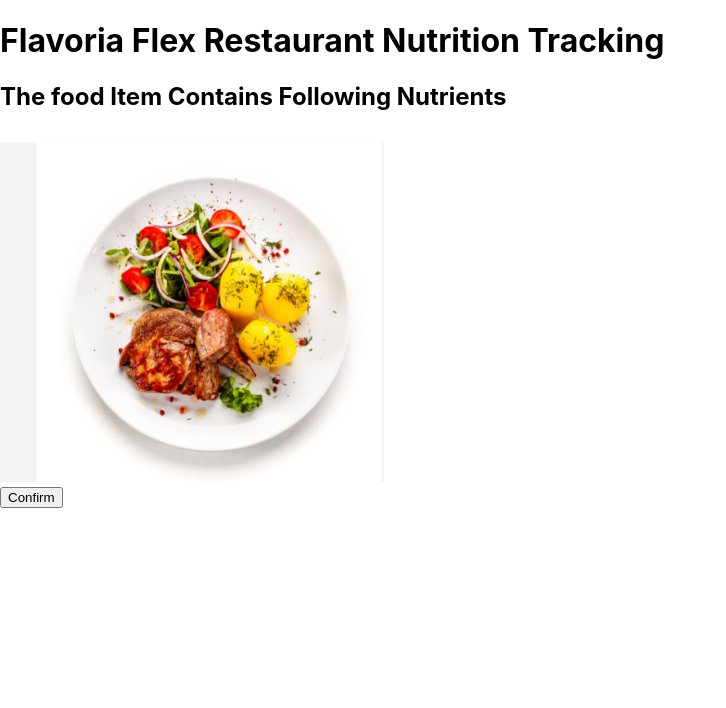
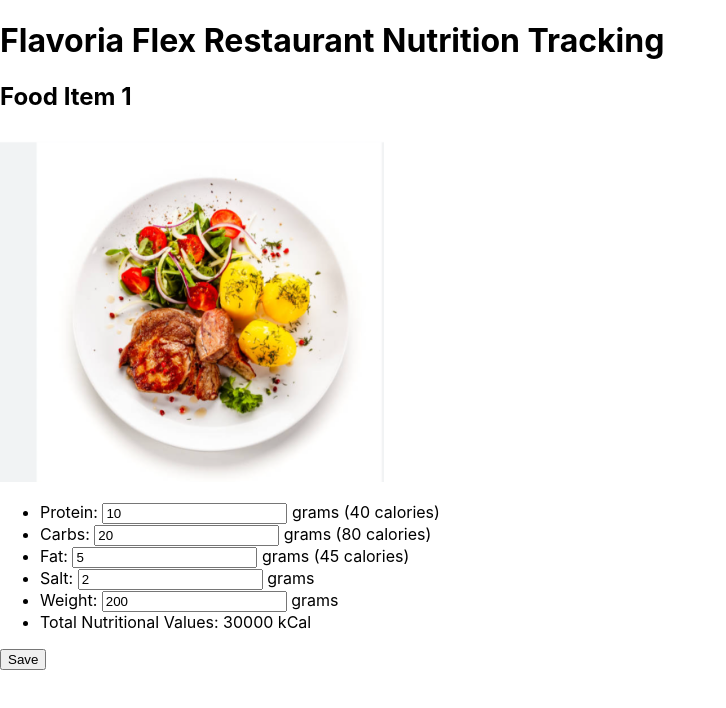
Before and after one commit to Shyamraja/healthy_Restaurant, a React (Create React App) app in the folder self-checkout-restaurant/: page / in a window 1280 px wide. Both pictures are taken after a click on the button "Edit". Shown: the top 708 px of the page, without its empty margins (0-726 px from the left). Built offline with nearby package versions, Linux system fonts and the light colour scheme.

Commit message:
function added for updating the food items and   contents

```diff
--- a/self-checkout-restaurant/src/App.js
+++ b/self-checkout-restaurant/src/App.js
@@ -1,12 +1,20 @@
-import React from 'react';
+// App.js
+import React, { useState } from 'react';
 import Home from './components/Home';
+import ConfirmationPage from './components/ConfirmationPage';
 
 const App = () => {
+  const [orderConfirmed, setOrderConfirmed] = useState(false);
+
+  const handleConfirmOrder = () => {
+    setOrderConfirmed(true);
+  };
+
   return (
     <div>
-      <Home />
+      {orderConfirmed ? <ConfirmationPage /> : <Home onConfirm={handleConfirmOrder} />}
     </div>
   );
 };
 
-export default App;
+export default App
--- /dev/null
+++ b/self-checkout-restaurant/src/components/ConfirmationPage.js
@@ -0,0 +1,8 @@
+// ConfirmationPage.js
+import React from 'react';
+
+const ConfirmationPage = () => {
+  return <p>Your order is confirmed. Scan your card to pay, please.</p>;
+};
+
+export default ConfirmationPage;
--- a/self-checkout-restaurant/src/components/FoodItem.js
+++ b/self-checkout-restaurant/src/components/FoodItem.js
@@ -1,50 +1,21 @@
 import React, { useState, useEffect } from 'react';
 import foodImage from '../Images/food.png';
 
-const FoodItem = ({ name, weight, nutrition }) => {
+const FoodItem = ({ name, weight, nutrition, onConfirm }) => {
   const [isTrayOnWeightingMachine, setTrayOnWeightingMachine] = useState(false);
-  const [calories, setCalories] = useState(0);
   const [editMode, setEditMode] = useState(false);
-  const [orderConfirmed, setOrderConfirmed] = useState(false);
-  const [orderSaved, setOrderSaved] = useState(false);
+  const [editedNutrition, setEditedNutrition] = useState({ ...nutrition });
+  const [editedWeight, setEditedWeight] = useState(weight);
 
-  // Simulate checking if the tray is on the weighing machine on the later phase
   const checkWeightingMachine = () => {
-    //will be Performing the actual logic here later on after we have hardware and other tools (e.g., integrated with hardware, data)
-    // For now, just trying to simulating with a timeout to show something after the tray is here and contents will be displayed
     setTimeout(() => {
       setTrayOnWeightingMachine(true);
-
-    }, 4000); // 4 seconds timeout, adjust as needed later on
+    }, 4000);
   };
-
-
-  const checkOrderConfirmed = () => {
-    //will be Performing the actual logic here later on after we have hardware and other tools (e.g., integrated with hardware, data)
-    // For now, just trying to simulating with a timeout to show something after the tray is here and contents will be displayed
-    setTimeout(() => {
-      setOrderConfirmed(true);
-
-    }, 4000); // 4 seconds timeout, adjust as needed later on
-  };
-
 
   useEffect(() => {
     checkWeightingMachine();
-    checkOrderConfirmed();
-
   }, []);
-
-  useEffect(() => {
-
-  // Calculate total calories based on protein, carbs, and fat
-  const proteinCalories = nutrition.protein * 4;
-  const carbsCalories = nutrition.carbs * 4;
-  const fatCalories = nutrition.fat * 9;
-  const totalCalories = proteinCalories + carbsCalories + fatCalories;
-  setCalories(totalCalories);
-  }, [nutrition]);
-
 
   const handleEditClick = () => {
     setEditMode(true);
@@ -52,10 +23,22 @@ const FoodItem = ({ name, weight, nutrition }) => {
 
   const handleSaveClick = () => {
     setEditMode(false);
-    // Perform save logic or update API here
-    setOrderSaved(true);
+    onConfirm(editedNutrition, editedWeight);
   };
 
+  const handleConfirmClick = () => {
+    onConfirm(nutrition, weight);
+  };
+
+  const handleNutritionChange = (event, key) => {
+    const value = event.target.value;
+    setEditedNutrition((prev) => ({ ...prev, [key]: value }));
+  };
+
+  const handleWeightChange = (event) => {
+    const value = event.target.value;
+    setEditedWeight(value);
+  };
 
   return (
     <div>
@@ -65,46 +48,90 @@ const FoodItem = ({ name, weight, nutrition }) => {
           <div>
             <img src={foodImage} alt={name} style={{ maxWidth: '30%', height: '10%' }} />
           </div>
-
-
-          {editMode ? (
-            // Display edit mode UI
+          {!editMode && (
             <>
-              {/* Add input fields for editing */}
-              <button onClick={handleSaveClick}>Confirm</button>
+              <ul>
+                <li>
+                  Protein: {nutrition.protein} grams ({nutrition.protein * 4} calories)
+                </li>
+                <li>
+                  Carbs: {nutrition.carbs} grams ({nutrition.carbs * 4} calories)
+                </li>
+                <li>
+                  Fat: {nutrition.fat} grams ({nutrition.fat * 9} calories)
+                </li>
+                <li>
+                  Salt: {nutrition.salt} grams
+                </li>
+                <li>
+                  Weight: {weight} grams
+                </li>
+                <li>
+                  Total Nutritional Values: {weight * nutrition.calories} kCal
+                </li>
+              </ul>
+              <button onClick={handleEditClick}>Edit</button>
+              <button onClick={handleConfirmClick}>Confirm</button>
             </>
-          ) : (
-          orderSaved ? (
-           orderConfirmed ? (
-              // Display confirmation message
-              <>
-                <p>Your order is confirmed. Scan your card to pay, please.</p>
-              </>
-
-           ) : (
+          )}
+          {editMode && (
             <>
-              <p>Your order has been saved. Please wait for confirmation...</p>
+              <ul>
+                <li>
+                  Protein:{' '}
+                  <input
+                    type="text"
+                    value={editedNutrition.protein}
+                    onChange={(e) => handleNutritionChange(e, 'protein')}
+                  />{' '}
+                  grams ({editedNutrition.protein * 4} calories)
+                </li>
+                <li>
+                  Carbs:{' '}
+                  <input
+                    type="text"
+                    value={editedNutrition.carbs}
+                    onChange={(e) => handleNutritionChange(e, 'carbs')}
+                  />{' '}
+                  grams ({editedNutrition.carbs * 4} calories)
+                </li>
+                <li>
+                  Fat:{' '}
+                  <input
+                    type="text"
+                    value={editedNutrition.fat}
+                    onChange={(e) => handleNutritionChange(e, 'fat')}
+                  />{' '}
+                  grams ({editedNutrition.fat * 9} calories)
+                </li>
+                <li>
+                  Salt:{' '}
+                  <input
+                    type="text"
+                    value={editedNutrition.salt}
+                    onChange={(e) => handleNutritionChange(e, 'salt')}
+                  />{' '}
+                  grams
+                </li>
+                <li>
+                  Weight:{' '}
+                  <input
+                    type="text"
+                    value={editedWeight}
+                    onChange={(e) => handleWeightChange(e)}
+                  />{' '}
+                  grams
+                </li>
+                <li>
+                  Total Nutritional Values: {editedWeight * nutrition.calories} kCal
+                </li>
+              </ul>
+              <button onClick={handleSaveClick}>Save</button>
             </>
-          )
-            ) : (
-          <>
-          <ul>
-            <li>Protein: {nutrition.protein} grams ({nutrition.protein * 4} calories)</li>
-            <li>Carbs: {nutrition.carbs} grams ({nutrition.carbs * 4} calories)</li>
-            <li>Fat: {nutrition.fat} grams ({nutrition.fat * 9} calories)</li>
-            <li>Salt: {nutrition.salt} grams</li>
-
-            <p>Total Weight: {weight} grams</p>
-            <p>Total Nutritional Values: {calories} kCal</p>
-          </ul>
-           {/* Add edit button */}
-           <button onClick={handleEditClick}>Edit</button>
+          )}
         </>
-        )
-        )}
-       </>
       ) : (
-        <p>Please put the food tray on the weighing machine to see the nutrients...</p>
+        <p>Please put the food tray on the weighing machine...</p>
       )}
     </div>
   );
--- a/self-checkout-restaurant/src/components/Home.js
+++ b/self-checkout-restaurant/src/components/Home.js
@@ -1,23 +1,38 @@
 import React, { useState } from 'react';
 import FoodItem from './FoodItem';
 
-const Home = () => {
-  const [foodItems, setFoodItems] = useState([
-    { name: 'The food Item Contains Following Nutrients', weight: 200, nutrition: { calories: 150, protein: 10, carbs: 20, fat: 5, salt:2} },
-  ]);
+const Home = ({ onConfirm, onReset }) => {
+  const initialFoodItems = [
+    { name: 'Food Item 1', weight: 200, nutrition: { calories: 150, protein: 10, carbs: 20, fat: 5, salt: 2 } },
+    // Add more initial food items as needed
+  ];
+  const [foodItems, setFoodItems] = useState(initialFoodItems);
+  const [orderConfirmed, setOrderConfirmed] = useState(false);
 
-  const handleEditItem = (index) => {
-    // Need to add the logic for handling the edit action for a specific item/items later on
-    // May need to open a new modal page for editing the foor items or navigate to a separate edit then
-    console.log('Edit item:', index);
+  const handleConfirmOrder = (updatedNutrition, updatedWeight) => {
+    // Logic to confirm the order
+    // May involve sending the updated nutritional information to a server or performing other actions
+    console.log('Order confirmed with updated nutrition and weight:', updatedNutrition, updatedWeight);
+    setOrderConfirmed(true);
   };
+
 
   return (
     <div>
       <h1>Flavoria Flex Restaurant Nutrition Tracking</h1>
-      {foodItems.map((item, index) => (
-        <FoodItem key={index} {...item} />
-      ))}
+      {orderConfirmed ? (
+        <>
+          <p>Your order is confirmed. Scan your card to pay, please.</p>
+        </>
+      ) : (
+        foodItems.map((item, index) => (
+          <FoodItem
+            key={index}
+            {...item}
+            onConfirm={(nutrition, weight) => handleConfirmOrder(nutrition, weight)}
+          />
+        ))
+      )}
     </div>
   );
 };
```
